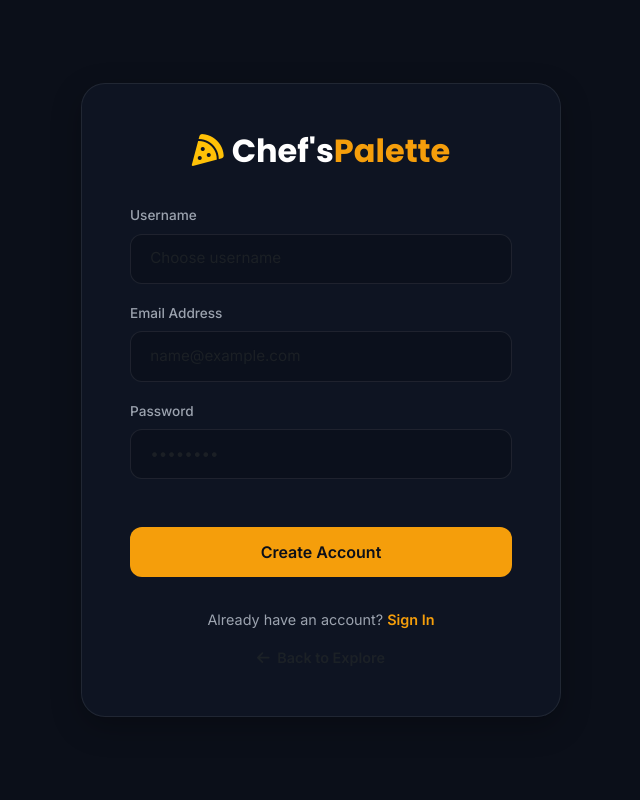
After one commit to patelpratham03/pythonProjectapi, a Django app: page /register/ in a window 1280 px wide. The commit adds this page. Shown: the whole page, without its empty margins (319-959 px from the left). Run offline with Django 5.2, Linux system fonts and the light colour scheme.

Commit message:
feat: add user login requirement for bookmarks

```diff
--- /dev/null
+++ b/myapp/templates/register.html
@@ -0,0 +1,152 @@
+<!DOCTYPE html>
+<html lang="en">
+<head>
+    <meta charset="UTF-8">
+    <meta name="viewport" content="width=device-width, initial-scale=1.0">
+    <title>Sign Up | Chef's Palette</title>
+    <link href="https://cdn.jsdelivr.net/npm/bootstrap@5.3.0/dist/css/bootstrap.min.css" rel="stylesheet">
+    <link rel="stylesheet" href="https://cdnjs.cloudflare.com/ajax/libs/font-awesome/6.4.2/css/all.min.css">
+    <style>
+        @import url('https://fonts.googleapis.com/css2?family=Poppins:wght@300;400;500;600;700&family=Inter:wght@300;400;500;600&display=swap');
+
+        :root {
+            --bg-dark: #0B0F19;
+            --bg-card: rgba(17, 24, 39, 0.7);
+            --bg-card-hover: rgba(31, 41, 55, 0.8);
+            --border-color: rgba(255, 255, 255, 0.08);
+            --primary: #F59E0B; /* Amber/Orange accent */
+            --text-main: #F3F4F6;
+            --text-muted: #9CA3AF;
+            --shadow-md: 0 10px 30px rgba(0, 0, 0, 0.25);
+        }
+
+        body {
+            background-color: var(--bg-dark);
+            color: var(--text-main);
+            font-family: 'Inter', sans-serif;
+            min-height: 100vh;
+            display: flex;
+            align-items: center;
+            justify-content: center;
+        }
+
+        .auth-container {
+            background: var(--bg-card);
+            backdrop-filter: blur(12px);
+            -webkit-backdrop-filter: blur(12px);
+            border: 1px solid var(--border-color);
+            border-radius: 24px;
+            padding: 3rem;
+            width: 100%;
+            max-width: 480px;
+            box-shadow: var(--shadow-md);
+        }
+
+        .auth-title {
+            font-family: 'Poppins', sans-serif;
+            font-weight: 700;
+            color: #FFF;
+            margin-bottom: 2rem;
+            text-align: center;
+        }
+
+        .auth-title span {
+            color: var(--primary);
+        }
+
+        .form-label {
+            font-size: 0.85rem;
+            color: var(--text-muted);
+            font-weight: 500;
+            margin-bottom: 0.5rem;
+        }
+
+        .form-control {
+            background: rgba(11, 15, 25, 0.6);
+            border: 1.5px solid var(--border-color);
+            color: #FFF !important;
+            padding: 0.8rem 1.2rem;
+            border-radius: 12px;
+            font-size: 0.95rem;
+        }
+
+        .form-control:focus {
+            background: rgba(11, 15, 25, 0.8);
+            border-color: var(--primary);
+            box-shadow: 0 0 0 3px rgba(245, 158, 11, 0.15);
+        }
+
+        .btn-gold {
+            background: var(--primary);
+            color: var(--bg-dark);
+            font-weight: 600;
+            padding: 0.8rem;
+            border-radius: 12px;
+            width: 100%;
+            border: none;
+            transition: all 0.3s;
+            margin-top: 1.5rem;
+        }
+
+        .btn-gold:hover {
+            background: #D97706;
+            transform: translateY(-2px);
+            box-shadow: 0 5px 15px rgba(245, 158, 11, 0.25);
+        }
+
+        .auth-footer {
+            text-align: center;
+            margin-top: 2rem;
+            font-size: 0.9rem;
+            color: var(--text-muted);
+        }
+
+        .auth-footer a {
+            color: var(--primary);
+            text-decoration: none;
+            font-weight: 600;
+        }
+
+        .auth-footer a:hover {
+            text-decoration: underline;
+        }
+    </style>
+</head>
+<body>
+    <div class="auth-container">
+        <h2 class="auth-title"><i class="fas fa-pizza-slice me-2 text-warning"></i>Chef's<span>Palette</span></h2>
+
+        <!-- Alerts -->
+        {% if messages %}
+            {% for message in messages %}
+                <div class="alert alert-{% if message.tags == 'error' %}danger{% else %}{{ message.tags }}{% endif %} py-2 px-3 border-0 rounded-3 mb-4" role="alert" style="font-size: 0.9rem;">
+                    {{ message }}
+                </div>
+            {% endfor %}
+        {% endif %}
+
+        <form method="POST" action="/register/">
+            {% csrf_token %}
+            <div class="mb-3">
+                <label for="username" class="form-label">Username</label>
+                <input type="text" name="username" id="username" class="form-control" placeholder="Choose username" required>
+            </div>
+            <div class="mb-3">
+                <label for="email" class="form-label">Email Address</label>
+                <input type="email" name="email" id="email" class="form-control" placeholder="name@example.com" required>
+            </div>
+            <div class="mb-4">
+                <label for="password" class="form-label">Password</label>
+                <input type="password" name="password" id="password" class="form-control" placeholder="••••••••" required>
+            </div>
+            <button type="submit" class="btn btn-gold">Create Account</button>
+        </form>
+
+        <div class="auth-footer">
+            Already have an account? <a href="/login/">Sign In</a>
+            <br>
+            <a href="/" class="d-inline-block mt-3 text-muted"><i class="fas fa-arrow-left me-1"></i> Back to Explore</a>
+        </div>
+    </div>
+</body>
+</html>
--- a/myapp/views.py
+++ b/myapp/views.py
@@ -1,11 +1,17 @@
-from django.shortcuts import render
+from django.shortcuts import render, redirect, get_object_or_404
 from django.http import JsonResponse
+from django.contrib.auth import authenticate, login, logout
+from django.contrib.auth.models import User
+from django.contrib.auth.decorators import login_required
+from django.contrib import messages
 import requests
 from .models import FavoriteRecipe
 
-# Helper function to get list of favorite recipe IDs
-def get_favorite_ids():
-    return list(FavoriteRecipe.objects.values_list('recipe_id', flat=True))
+# Helper function to get list of favorite recipe IDs for the logged-in user
+def get_favorite_ids(user):
+    if user.is_authenticated:
+        return list(FavoriteRecipe.objects.filter(user=user).values_list('recipe_id', flat=True))
+    return []
 
 # Create your views here.
 def index(request):
@@ -24,7 +30,7 @@ def index(request):
     context = {
         "data": recipes,
         "tag": tagurl,
-        "favorite_ids": get_favorite_ids()
+        "favorite_ids": get_favorite_ids(request.user)
     }
     return render(request, "index.html", context)
 
@@ -44,7 +50,7 @@ def search(request):
     context = {
         "data": recipes,
         "tag": tagurl,
-        "favorite_ids": get_favorite_ids(),
+        "favorite_ids": get_favorite_ids(request.user),
         "search_query": query
     }
     return render(request, "index.html", context)
@@ -64,7 +70,7 @@ def databytags(request, tag):
     context = {
         "data": recipes,
         "tag": tagurl,
-        "favorite_ids": get_favorite_ids(),
+        "favorite_ids": get_favorite_ids(request.user),
         "active_tag": tag
     }
     return render(request, "index.html", context)
@@ -84,7 +90,7 @@ def mealtype(request, meal):
     context = {
         "data": recipes,
         "tag": tagurl,
-        "favorite_ids": get_favorite_ids(),
+        "favorite_ids": get_favorite_ids(request.user),
         "active_meal": meal
     }
     return render(request, "index.html", context)
@@ -95,7 +101,9 @@ def singledata(request, id):
     except Exception:
         response = None
 
-    is_favorite = FavoriteRecipe.objects.filter(recipe_id=id).exists()
+    is_favorite = False
+    if request.user.is_authenticated:
+        is_favorite = FavoriteRecipe.objects.filter(user=request.user, recipe_id=id).exists()
 
     context = {
         "data": response,
@@ -103,11 +111,14 @@ def singledata(request, id):
     }
     return render(request, "receipes.html", context)
 
-# View to toggle favorite recipe (AJAX)
+# View to toggle favorite recipe (AJAX) - Requires User Login
 def toggle_favorite(request, id):
+    if not request.user.is_authenticated:
+        return JsonResponse({"status": "login_required"}, status=200)
+
     if request.method == "POST":
         try:
-            fav = FavoriteRecipe.objects.filter(recipe_id=id)
+            fav = FavoriteRecipe.objects.filter(user=request.user, recipe_id=id)
             if fav.exists():
                 fav.delete()
                 return JsonResponse({"status": "removed", "id": id})
@@ -121,7 +132,7 @@ def toggle_favorite(request, id):
                     name = res.get('name')
                     image = res.get('image')
 
-                FavoriteRecipe.objects.create(recipe_id=id, name=name, image=image)
+                FavoriteRecipe.objects.create(user=request.user, recipe_id=id, name=name, image=image)
                 return JsonResponse({"status": "added", "id": id})
         except Exception as e:
             return JsonResponse({"error": str(e)}, status=400)
@@ -129,7 +140,11 @@ def toggle_favorite(request, id):
 
 # View to render bookmarked recipes list
 def favorites_list(request):
-    favorites = FavoriteRecipe.objects.all().order_by('-created_at')
+    if not request.user.is_authenticated:
+        messages.info(request, "Please log in to view your bookmarked recipes.")
+        return redirect('/login/')
+
+    favorites = FavoriteRecipe.objects.filter(user=request.user).order_by('-created_at')
     try:
         tagurl = requests.get("https://dummyjson.com/recipes/tags").json()
     except Exception:
@@ -149,7 +164,48 @@ def favorites_list(request):
     context = {
         "data": recipes_data,
         "tag": tagurl,
-        "favorite_ids": get_favorite_ids(),
+        "favorite_ids": get_favorite_ids(request.user),
         "is_favorites_page": True
     }
     return render(request, "favorites.html", context)
+
+# User login view
+def login_user(request):
+    if request.method == "POST":
+        u_name = request.POST.get('username')
+        u_pass = request.POST.get('password')
+
+        user = authenticate(request, username=u_name, password=u_pass)
+        if user is not None:
+            login(request, user)
+            messages.success(request, f"Welcome back, {user.username}!")
+            return redirect('/')
+        else:
+            messages.error(request, "Invalid username or password.")
+
+    return render(request, "login.html")
+
+# User registration view
+def register_user(request):
+    if request.method == "POST":
+        name = request.POST.get('username')
+        email = request.POST.get('email')
+        password = request.POST.get('password')
+
+        if User.objects.filter(username=name).exists():
+            messages.error(request, "Username already exists.")
+        elif User.objects.filter(email=email).exists():
+            messages.error(request, "Email already registered.")
+        else:
+            user = User.objects.create_user(username=name, email=email, password=password)
+            login(request, user)
+            messages.success(request, "Account created successfully!")
+            return redirect('/')
+
+    return render(request, "register.html")
+
+# Logout view
+def logout_user(request):
+    logout(request)
+    messages.success(request, "Logged out successfully.")
+    return redirect('/')
--- a/myproject/urls.py
+++ b/myproject/urls.py
@@ -26,4 +26,7 @@ urlpatterns = [
     path("singledata/<int:id>",views.singledata),
     path("toggle-favorite/<int:id>", views.toggle_favorite, name="toggle_favorite"),
     path("favorites", views.favorites_list, name="favorites_list"),
+    path("login/", views.login_user, name="login"),
+    path("register/", views.register_user, name="register"),
+    path("logout/", views.logout_user, name="logout"),
 ]
```
Also changed, not shown: myapp/models.py (+7 -2 lines), myapp/templates/favorites.html (+21 -3 lines), myapp/templates/index.html (+16 -4 lines), myapp/templates/login.html (added, +148 -0 lines), myapp/templates/receipes.html (+26 -3 lines), myapp/migrations/0002_favoriterecipe_user_alter_favoriterecipe_recipe_id_and_more.py (added).
